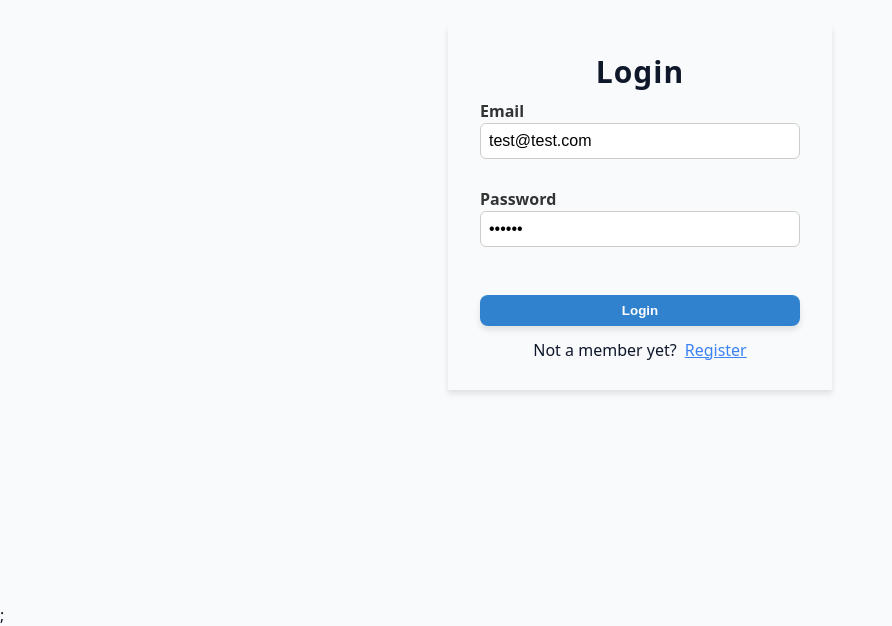
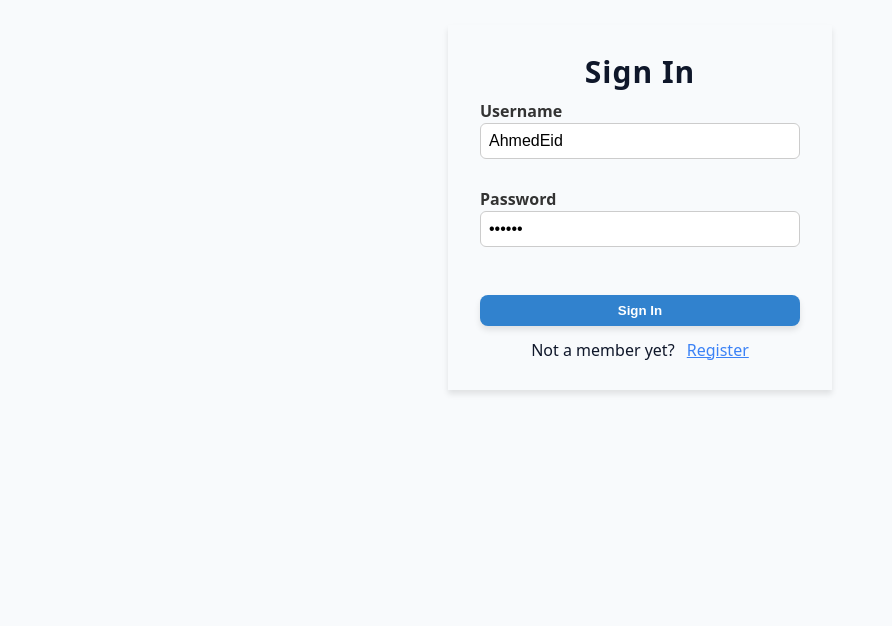
Before and after one commit to TeamDevProjects/Daftari_React, a React (Vite) app: page /signin in a window 1280 px wide. Shown: the part 193-819 px from the top of the page, without its empty margins (0-892 px from the left). Built offline with nearby package versions, Linux system fonts and the light colour scheme.

Commit message:
i will push

```diff
--- a/src/App.jsx
+++ b/src/App.jsx
@@ -22,6 +22,8 @@ const queryClient = new QueryClient({
     },
   },
 })
+
+import { action as SignInAction } from './Pages/SignIn'
 
 const router = createBrowserRouter([
   {
@@ -64,13 +66,14 @@ const router = createBrowserRouter([
   {
     path: '/signin',
     element: <SignIn />,
+    action: SignInAction,
   },
 ])
 
 function App() {
   return (
     <QueryClientProvider client={queryClient}>
-      <RouterProvider router={router} />;
+      <RouterProvider router={router} />
       <ReactQueryDevtools initialIsOpen={false} />
     </QueryClientProvider>
   )
--- a/src/Pages/SignIn.jsx
+++ b/src/Pages/SignIn.jsx
@@ -1,29 +1,76 @@
 import { FormInput, SubmitBtn } from '../components/index'
-import { Form, Link } from 'react-router-dom'
+import { Form, Link, redirect } from 'react-router-dom'
+import axios from 'axios'
+import { toast } from 'react-toastify'
 
+// Define the API endpoint
+const LoginUrl = 'https://localhost:7264/api/Users/login'
+
+// Action function for form submission
+// eslint-disable-next-line react-refresh/only-export-components
+export const action = async ({ request }) => {
+  const formData = await request.formData()
+  const data = Object.fromEntries(formData)
+
+  try {
+    // Sending POST request to login API
+    const response = await axios.post(LoginUrl, data)
+    console.log(data)
+
+    console.log('Response Data:', response.data)
+
+    // Check if accessToken exists in response
+    const accessToken = response.data?.accessToken
+
+    if (accessToken) {
+      // Store token securely (use sessionStorage if preferred)
+      localStorage.setItem('accessToken', accessToken)
+    } else {
+      toast.error('Access token not provided by the server.')
+      return null
+    }
+
+    toast.success(response.data.msg || 'Login successful!')
+    return redirect('/HomeLayout')
+  } catch (error) {
+    // Log the error for debugging
+    console.error('Error:', error)
+    console.error('Error Response:', error?.response)
+
+    // Show a user-friendly error message
+    const errorMsg =
+      error?.response?.data?.msg || 'An error occurred. Please try again.'
+    toast.error(errorMsg)
+
+    return error // Returning error if needed for further handling
+  }
+}
+
+// SignIn Component
 const SignIn = () => {
   return (
     <section className="register-container">
       <Form method="POST" className="register-form">
-        <h4 className="form-title">Login</h4>
+        <h4 className="form-title">Sign In</h4>
         <FormInput
-          type="email"
-          label="Email"
+          type="text"
+          label="Username"
           name="identifier"
-          defaultValue="test@test.com"
+          defaultValue="AhmedEid"
+          required={true}
         />
         <FormInput
           type="password"
           label="Password"
           name="password"
           defaultValue="secret"
+          required={true}
         />
         <div className="submit-btn-container">
-          <SubmitBtn text="Login" />
+          <SubmitBtn text="Sign In" />
         </div>
-
         <p className="form-link">
-          Not a member yet?
+          Not a member yet?{' '}
           <Link to="/SignUp" className="form-text">
             Register
           </Link>
--- a/src/components/FormInput.jsx
+++ b/src/components/FormInput.jsx
@@ -1,5 +1,5 @@
 // eslint-disable-next-line react/prop-types
-const FormInput = ({ label, name, type, defaultValue, size }) => {
+const FormInput = ({ label, name, type, defaultValue, size, required }) => {
   return (
     <div className="form-control">
       <label htmlFor={name} className="label">
@@ -10,6 +10,7 @@ const FormInput = ({ label, name, type, defaultValue, size }) => {
         name={name}
         defaultValue={defaultValue}
         className={`input input-bordered ${size}`}
+        required={required}
       />
     </div>
   )
```
